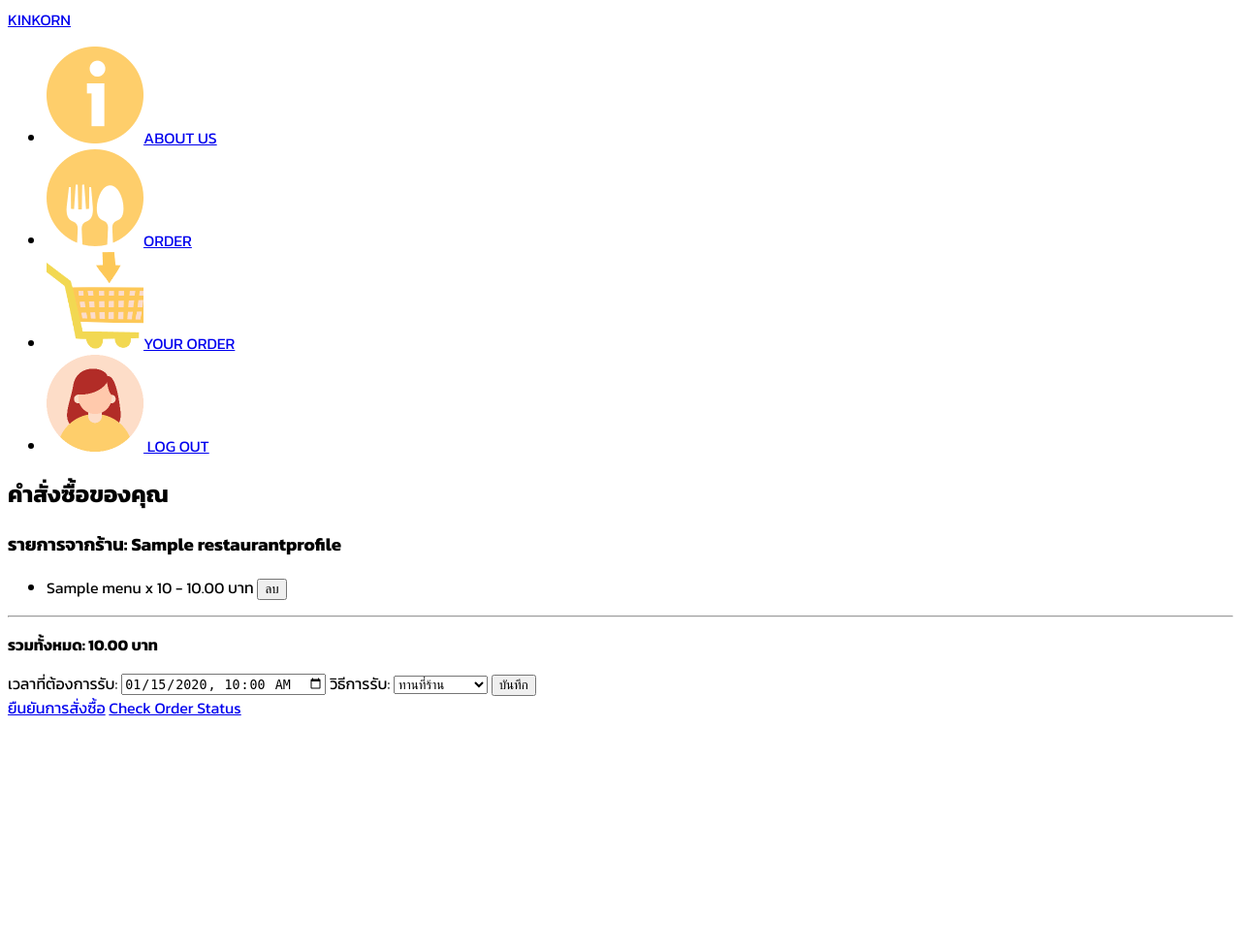
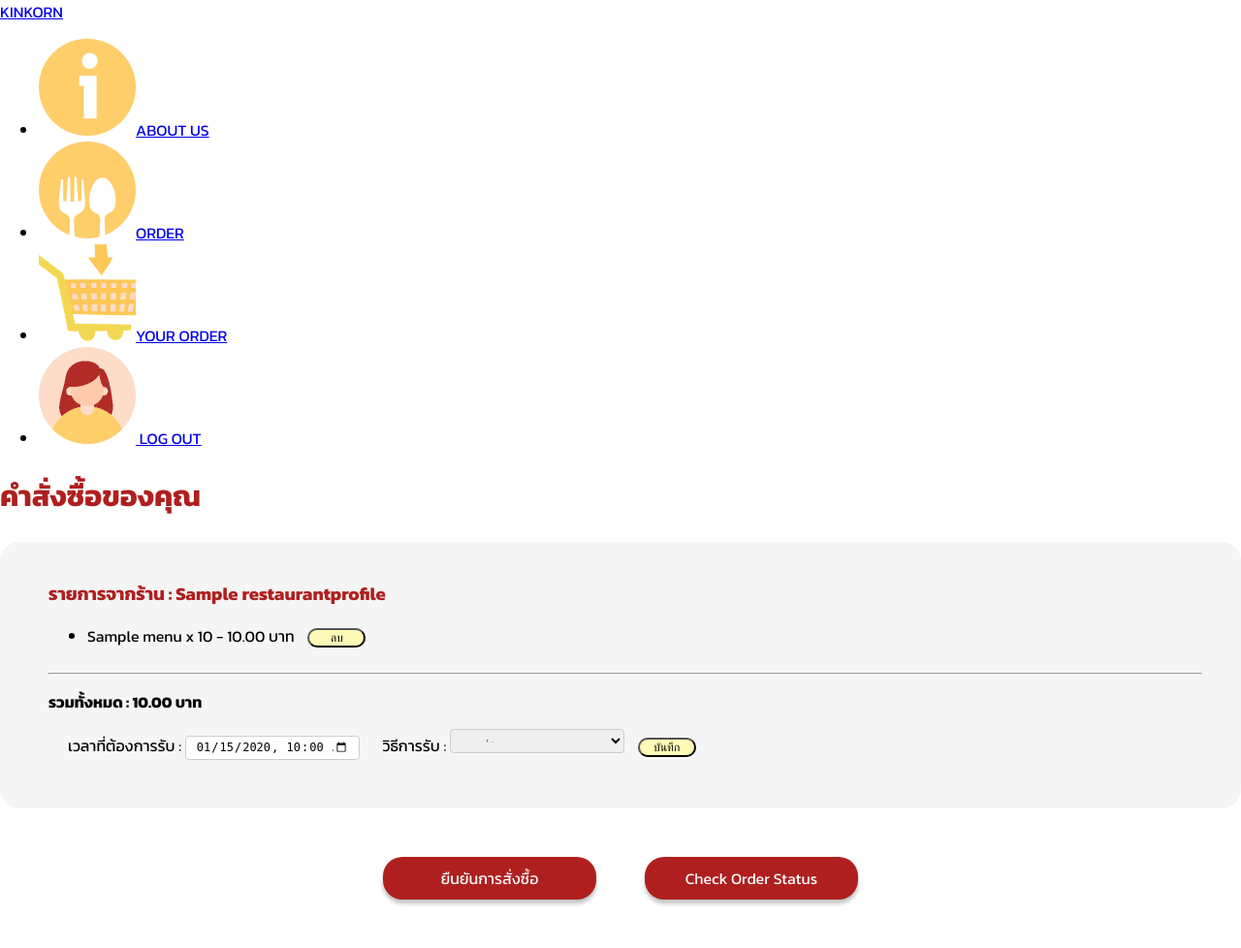
Before and after one commit to 6510615203/cn331project, a Django app: page /your_order/ in a window 1280 px wide. Shown: the whole page at 97% size. Before the commit the page ends 738 px from the top, so only its background shows below. Run offline with Django 5.2, Linux system fonts and the light colour scheme; a user stored in the database is signed in; tables that the repository leaves empty hold one stand-in row (values such as "Sample post").

Commit message:
your order, order status, order list

```diff
--- a/home/templates/your_order.html
+++ b/home/templates/your_order.html
@@ -3,6 +3,10 @@
 
 {% block title %}
 <title>Your Order</title>
+{% endblock %}
+
+{% block style %}
+<link rel="stylesheet" type="text/css" href="{% static 'css/your_order.css' %}">
 {% endblock %}
 
 {% block content %}
@@ -12,8 +16,9 @@
     {% if orders.exists %}  {# ตรวจสอบว่ามีคำสั่งซื้อหรือไม่ #}
         {% for order in orders %}
         <div class="order-summary">
-            <h3>รายการจากร้าน: {{ order.restaurant.restaurant_name }}</h3>
+            <h3>รายการจากร้าน : {{ order.restaurant.restaurant_name }}</h3>
             <ul>
+                <div class="information">
                 {% for item in order.order_items.all %}
                 <li>
                     {{ item.restaurant_menu.food_name }} x {{ item.quantity }} - {{ item.total_price }} บาท
@@ -24,27 +29,29 @@
                     </form>
                 </li>
                 {% endfor %}
+                </div>
             </ul>
             <hr>
-            <p><strong>รวมทั้งหมด: {{ order.total_price }} บาท</strong></p>
+            <p><strong>รวมทั้งหมด : {{ order.total_price }} บาท</strong></p>
 
             <!-- ฟอร์มบันทึกเวลารับและวิธีการรับ -->
+            <div class="information">
                 <form method="POST" action="">
                     {% csrf_token %}
                     <input type="hidden" name="order_id" value="{{ order.id }}">
 
-                <label for="pickup_time_{{ order.id }}">เวลาที่ต้องการรับ:</label>
+                    <label for="pickup_time_{{ order.id }}">เวลาที่ต้องการรับ :</label>
                     <input type="datetime-local" id="pickup_time_{{ order.id }}" name="pickup_time"
                         value="{{ order.pickup_time|date:'Y-m-d\\TH:i' }}" required>
 
-                <label for="delivery_option_{{ order.id }}">วิธีการรับ:</label>
+                    <label for="delivery_option_{{ order.id }}">วิธีการรับ :</label>
                     <select name="delivery_option" id="delivery_option_{{ order.id }}" required>
                         <option value="in_store" {% if order.delivery_option == 'in_store' %}selected{% endif %}>ทานที่ร้าน</option>
                         <option value="takeaway" {% if order.delivery_option == 'takeaway' %}selected{% endif %}>รับไปทานที่บ้าน</option>
                     </select>
-
                     <button type="submit" name="save_order" class="button button-primary">บันทึก</button>
                 </form>
+            </div>
         </div>
         {% endfor %}
     {% else %}
--- /dev/null
+++ b/static/css/your_order.css
@@ -0,0 +1,105 @@
+body {
+    background-color: #ffffff;
+    margin: 0;
+    padding: 0;
+}
+
+.header {
+    color: #AF1F1F;
+    font-family: inherit;
+    font-size: 30px;
+}
+
+.order-summary {
+    background-color: #f5f5f5;
+    border-radius: 20px;
+    padding: 20px 40px 30px 50px;
+    margin-top: 20px;
+    font-family: inherit;
+}
+
+.order-summary h3 {
+    color: #AF1F1F;
+    font-family: inherit;
+}
+
+.order-summary li {
+    border: #AF1F1F;
+    font-family: inherit;
+}
+
+.information {
+    gap: 50px;
+    font-family: inherit;
+}
+
+.information button {
+    width: 60px;
+    height: 100%;
+    background-color: #FFFAB7;
+    color: black;
+    text-decoration: none;
+    border-radius: 30px;
+    font-size: 12px;
+    font-weight: normal;
+    text-align: center;
+    cursor: pointer;
+    margin-bottom: 10px;
+    margin-left: 10px;
+}
+
+.information label {
+    margin-left: 20px;
+}
+
+.information input[type="datetime-local"],
+.information select {
+    width: 180px;
+    height: 25px;
+    padding: 10px;
+    margin-bottom: 20px;
+    border: 1px solid #ccc;
+    border-radius: 4px;
+    font-size: 12px;
+    box-sizing: border-box;
+}
+
+.information input[type="datetime-local"]:focus,
+.information select:focus {
+    border-color: #AF1F1F;
+    outline: none;
+}
+
+.button:hover {
+    background-color: #AF1F1F;
+    color: white;
+}
+
+.actions {
+    display: flex;
+    gap: 50px;
+    margin-top: 50px;
+    margin-bottom: 50px;
+    justify-content: center;
+    font-family: 'Kanit';
+}
+
+.actions a {
+    width: 200px;
+    background-color: #AF1F1F;
+    border-radius: 20px;
+    box-shadow: 0px 4px 4px rgba(0, 0, 0, 0.25);
+    padding: 10px;
+    text-align: center;
+    display: flex;
+    flex-direction: column;
+    justify-content: space-between;
+    height: 100%;
+    text-decoration: none;
+    color: #ffffff;
+}
+
+.actions a:hover {
+    background-color: #fdf4c3;
+    color: black;
+}
```
Also changed, not shown: home/templates/order_status.html (+16 -10 lines), restaurant/templates/order_list.html (+16 -9 lines), static/css/order_list.css (added, +48 -0 lines), static/css/order_status.css (+10 -6 lines), media/menu_picture/S__25165838.jpg (added), media/menu_picture/krit_ice_cream_cone_with_paper_cone_95c7f06a-9915-4712-9080-0a62c2f054d7.png.webp (added), media/payment_slips/6238083cdbed4e1243890eb8f4e53867.jpg (added), media/payment_slips/6238083cdbed4e1243890eb8f4e53867_JNLLyUr.jpg (added). Lines whose indentation alone changed are shown as unchanged.
